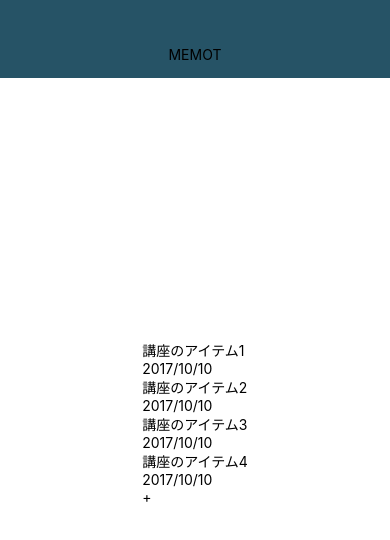
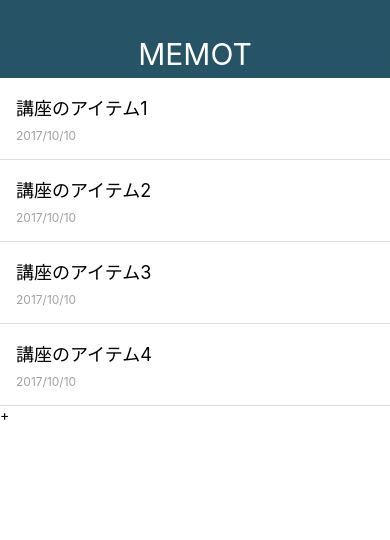
Before and after one commit to SeijiBando/MemoApp, a React Native app: screen / in a window 390 px wide. Shown: the top 540 px of the page. Built offline with nearby package versions, Linux system fonts and the light colour scheme.

Commit message:
creating css

```diff
--- a/App.js
+++ b/App.js
@@ -7,6 +7,25 @@ const styles = StyleSheet.create({
     backgroundColor: '#fff',
     alignItems: 'center',
     justifyContent: 'center',
+    paddingTop: 78,
+  },
+
+  memoList: {
+    width: '100%',
+    flex: 1,
+  },
+  memoListItem: {
+    padding: 16,
+    borderBottomWidth: 1,
+    borderBottomColor: '#ddd',
+  },
+  memoTitle: {
+    fontSize: 18,
+    marginBottom: 8,
+  },
+  memoDate: {
+    fontSize: 12,
+    color: '#a2a2a2',
   },
 
   appbar: {
@@ -33,26 +52,26 @@ export default class App extends React.Component {
     return (
       <View style={styles.container}>
         <View style={styles.appbar}>
-          <Text syle={styles.appbarTitle}>MEMOT</Text>
+          <Text style={styles.appbarTitle}>MEMOT</Text>
         </View>
 
         <View style={styles.memoList}>
-          <View syle={styles.memoListItetm}>
+          <View style={styles.memoListItem}>
             <Text style={styles.memoTitle}>講座のアイテム1</Text>
             <Text style={styles.memoDate}>2017/10/10</Text>
           </View>
 
-          <View syle={styles.memoListItetm}>
+          <View style={styles.memoListItem}>
             <Text style={styles.memoTitle}>講座のアイテム2</Text>
             <Text style={styles.memoDate}>2017/10/10</Text>
           </View>
 
-          <View syle={styles.memoListItetm}>
+          <View style={styles.memoListItem}>
             <Text style={styles.memoTitle}>講座のアイテム3</Text>
             <Text style={styles.memoDate}>2017/10/10</Text>
           </View>
 
-          <View syle={styles.memoListItetm}>
+          <View style={styles.memoListItem}>
             <Text style={styles.memoTitle}>講座のアイテム4</Text>
             <Text style={styles.memoDate}>2017/10/10</Text>
           </View>
```
